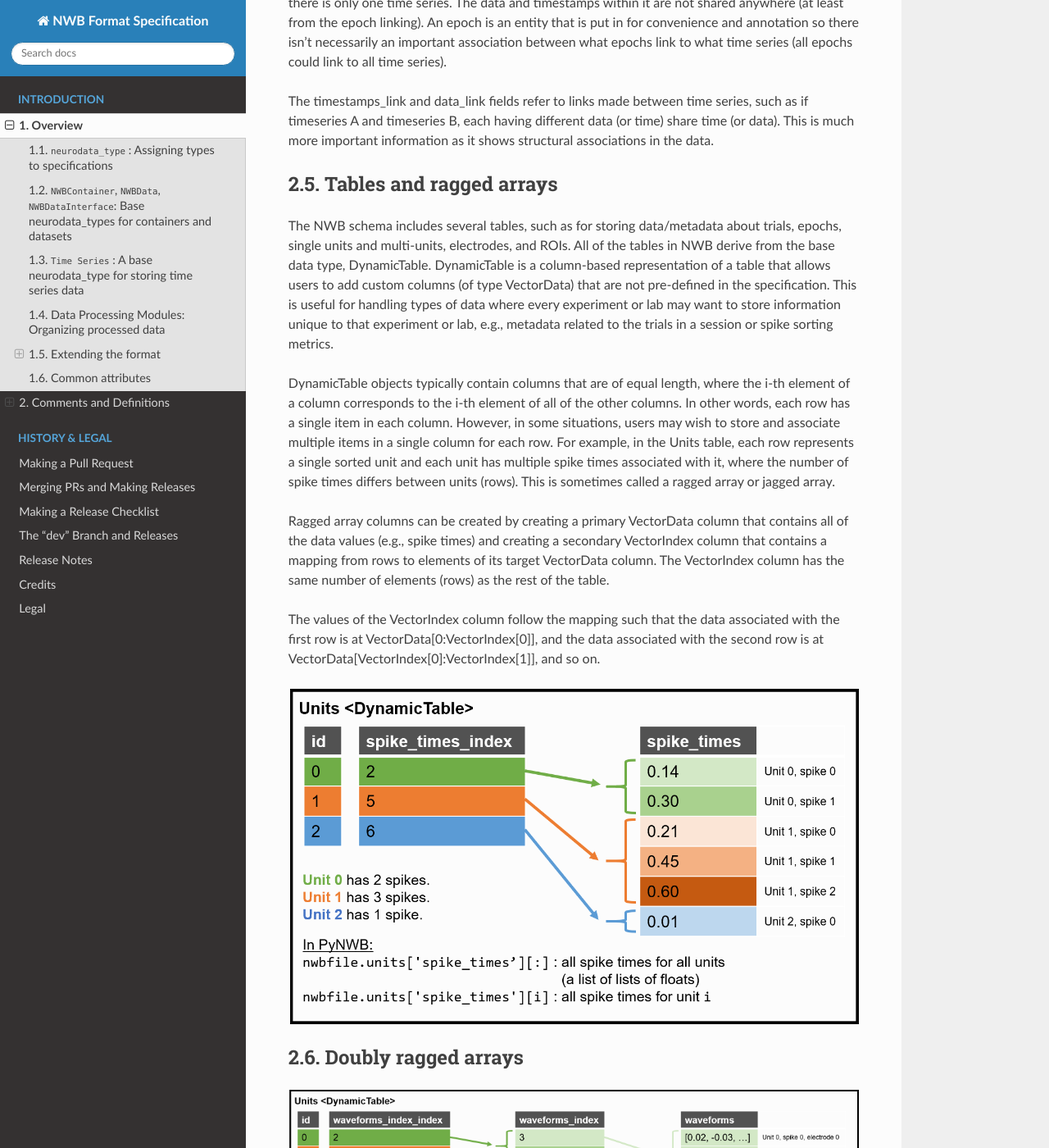
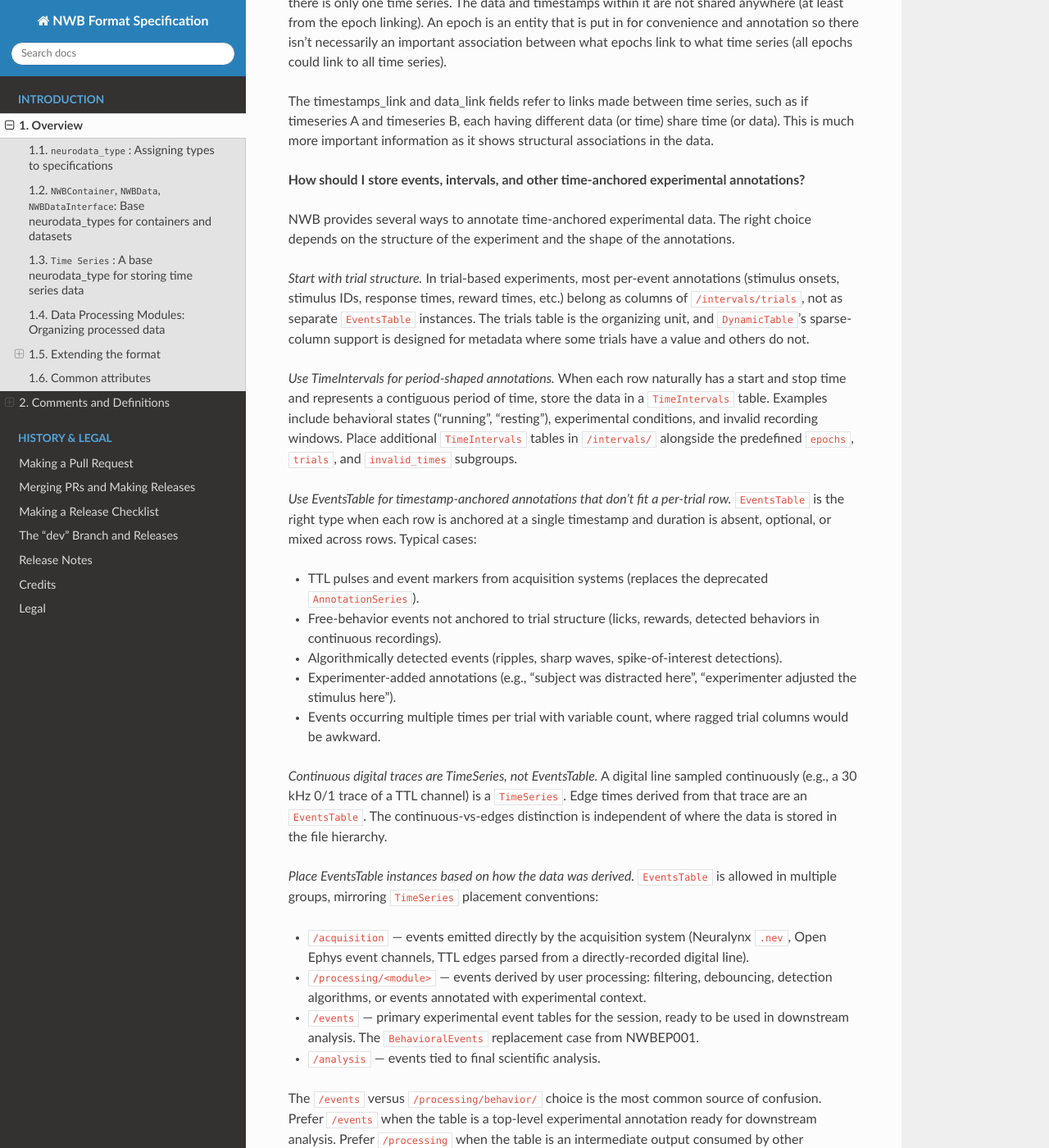
Before and after one commit to NeurodataWithoutBorders/nwb-schema, a Sphinx documentation site: the page built from docs/format/source/format_description.rst, in a window 1280 px wide and 1400 px high, scrolled down 6768 px. Shown: the whole window at 82% size. Built offline with Sphinx 7.4.7 and the Read the Docs theme 3.1.0, drawn with Linux system fonts in a browser that asks for light colours; some of the changed text lies outside the part shown.

Commit message:
Clarify TimeIntervals/EventsTable docs and routing (#688)
* Clarify time-anchored data storage: TimeIntervals, EventsTable, and /events placement

Fixes #686 and #687.

- Harmonize /intervals/* group docstrings (epochs, trials).
- Rewrite TimeIntervals and EventsTable type docstrings to describe
  the type and give a usable decision rule, rather than restating
  historical use.
- Replace the placeholder docstring on the /events group and its
  inner EventsTable slot.
- Add a FAQ entry to format_description.rst covering: trials-table
  convention; TimeIntervals vs EventsTable; TimeSeries vs EventsTable
  for digital lines; EventsTable placement (/acquisition, /processing,
  /events, /analysis); /events vs /processing/behavior disambiguation;
  borderline edge-times case.
- Expand BehavioralEvents and AnnotationSeries deprecation entries
  in the 2.10.0 release notes with field-level migration guidance.

* Update format_release_notes.rst

```diff
--- a/docs/format/source/format_description.rst
+++ b/docs/format/source/format_description.rst
@@ -347,6 +347,58 @@ time series, such as if timeseries A and timeseries B, each having
 different data (or time) share time (or data). This is much more
 important information as it shows structural associations in the data.
 
+**How should I store events, intervals, and other time-anchored experimental annotations?**
+
+NWB provides several ways to annotate time-anchored experimental data. The right
+choice depends on the structure of the experiment and the shape of the annotations.
+
+*Start with trial structure.* In trial-based experiments, most per-event annotations
+(stimulus onsets, stimulus IDs, response times, reward times, etc.) belong as columns
+of ``/intervals/trials``, not as separate ``EventsTable`` instances. The trials table
+is the organizing unit, and ``DynamicTable``'s sparse-column support is designed
+for metadata where some trials have a value and others do not.
+
+*Use TimeIntervals for period-shaped annotations.* When each row naturally has a
+start and stop time and represents a contiguous period of time, store the data in
+a ``TimeIntervals`` table. Examples include behavioral states ("running", "resting"),
+experimental conditions, and invalid recording windows. Place additional
+``TimeIntervals`` tables in ``/intervals/`` alongside the predefined ``epochs``,
+``trials``, and ``invalid_times`` subgroups.
+
+*Use EventsTable for timestamp-anchored annotations that don't fit a per-trial row.*
+``EventsTable`` is the right type when each row is anchored at a single timestamp and
+duration is absent, optional, or mixed across rows. Typical cases:
+
+- TTL pulses and event markers from acquisition systems (replaces the deprecated ``AnnotationSeries``).
+- Free-behavior events not anchored to trial structure (licks, rewards, detected behaviors in continuous recordings).
+- Algorithmically detected events (ripples, sharp waves, spike-of-interest detections).
+- Experimenter-added annotations (e.g., "subject was distracted here", "experimenter adjusted the stimulus here").
+- Events occurring multiple times per trial with variable count, where ragged trial columns would be awkward.
+
+*Continuous digital traces are TimeSeries, not EventsTable.* A digital line sampled
+continuously (e.g., a 30 kHz 0/1 trace of a TTL channel) is a ``TimeSeries``. Edge
+times derived from that trace are an ``EventsTable``. The continuous-vs-edges
+distinction is independent of where the data is stored in the file hierarchy.
+
+*Place EventsTable instances based on how the data was derived.* ``EventsTable`` is
+allowed in multiple groups, mirroring ``TimeSeries`` placement conventions:
+
+- ``/acquisition`` — events emitted directly by the acquisition system (Neuralynx ``.nev``, Open Ephys event channels, TTL edges parsed from a directly-recorded digital line).
+- ``/processing/<module>`` — events derived by user processing: filtering, debouncing, detection algorithms, or events annotated with experimental context.
+- ``/events`` — primary experimental event tables for the session, ready to be used in downstream analysis. The ``BehavioralEvents`` replacement case from NWBEP001.
+- ``/analysis`` — events tied to final scientific analysis.
+
+The ``/events`` versus ``/processing/behavior/`` choice is the most common source of
+confusion. Prefer ``/events`` when the table is a top-level experimental annotation
+ready for downstream analysis. Prefer ``/processing`` when the table is an
+intermediate output consumed by other processing steps.
+
+For the borderline case of edge times derived from a directly-recorded digital line,
+default to ``/acquisition``. Edge detection on a binary line is information-preserving
+— the events are what the acquisition system would have emitted if configured to do
+so. Reserve ``/processing`` for cases involving actual decisions (thresholding analog
+signals, debouncing, filtering, selection).
+
 
 Tables and ragged arrays
 ------------------------
```
Also changed, not shown: docs/format/source/format_release_notes.rst (+12 -1 lines), 3 other files.
